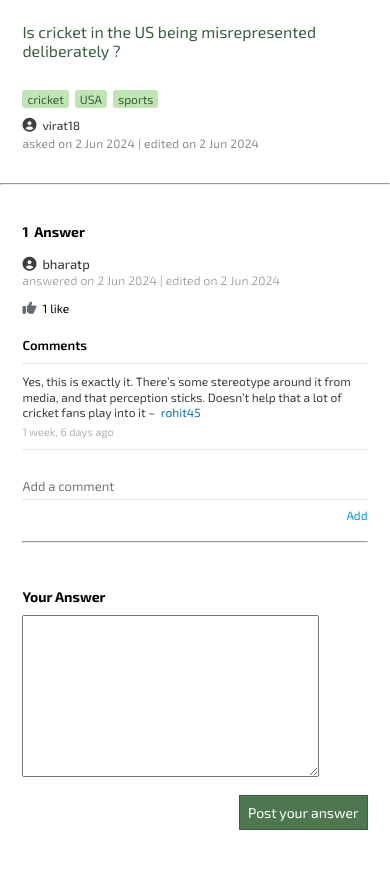
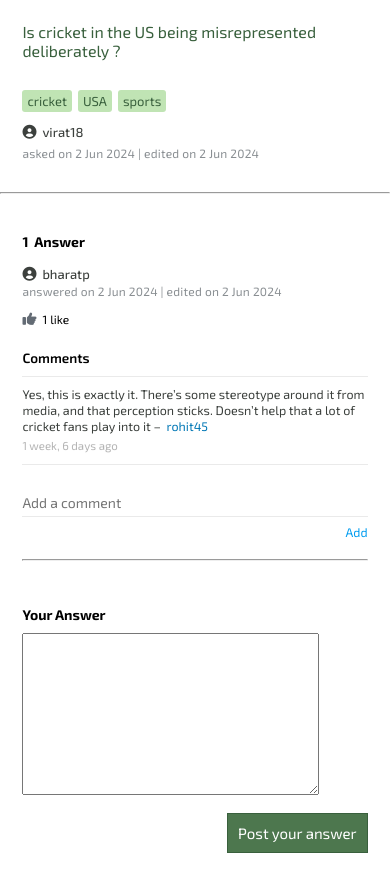
Before and after one commit to RajDeshmukh2001/threadfusion, a Django app: page /singlequestion/7 in a window 390 px wide. Shown: the part 57-933 px from the top of the page. Before the commit the page ends 887 px from the top, so only its background shows below. Run offline with Django 4.2, Linux system fonts and the light colour scheme; a user stored in the database is signed in; data comes from the database, SQL or seed files in the repository; some libraries are stand-ins or nearby versions.

Commit message:
cs50 capstone project

```diff
--- a/threadfusion/static/threadfusion/style.css
+++ b/threadfusion/static/threadfusion/style.css
@@ -1741,16 +1748,16 @@ button.ytp-button {
   }
   .navbar-menu .main-menu .search-input:not(:-moz-placeholder-shown) {
     width: 100%;
-    padding: 6px 10px;
+    padding: 10px 10px;
   }
   .navbar-menu .main-menu .search-input:focus,
   .navbar-menu .main-menu .search-input:not(:placeholder-shown) {
     width: 100%;
-    padding: 6px 10px;
+    padding: 10px 10px;
   }
   .navbar-menu .main-menu .search-box:hover > .search-input {
     width: 100%;
-    padding: 6px 10px;
+    padding: 10px 10px;
   }
   .navbar-menu .main-menu .search-input:not(:-moz-placeholder-shown) + .search-btn {
     color: unset;
@@ -1880,14 +1887,14 @@ button.ytp-button {
   .box-container .top-questions .filtered_questions .answers-date .question-by,
   .box-container .filtered_questions-container .question-box .answers-date .question-by,
   .box-container .filtered_questions-container .filtered_questions .answers-date .question-by {
-    gap: 6px;
+    gap: 10px;
   }
   .box-container .top-questions .question-box .answers-date .question-by .user-name,
   .box-container .top-questions .filtered_questions .answers-date .question-by .user-name,
   .box-container .filtered_questions-container .question-box .answers-date .question-by .user-name,
   .box-container .filtered_questions-container .filtered_questions .answers-date .question-by .user-name {
     color: #39603D;
-    font-size: 11px;
+    font-size: 12.5px;
     transition: 0.4s ease-in-out;
   }
   .box-container .top-questions .question-box .answers-date .question-by .user-name:hover,
@@ -1917,7 +1924,7 @@ button.ytp-button {
   .box-container .top-questions .filtered_questions .question-owner .user-name,
   .box-container .filtered_questions-container .question-box .question-owner .user-name,
   .box-container .filtered_questions-container .filtered_questions .question-owner .user-name {
-    font-size: 11px;
+    font-size: 12.5px;
   }
   .box-container .top-questions .question-box .question-owner .date-posted,
   .box-container .top-questions .filtered_questions .question-owner .date-posted,
@@ -2263,13 +2274,13 @@ button.ytp-button {
   }
   .box-container .singlequestion-container .question-title .edit-delete-btns a,
   .box-container .singlequestion-container .question-title .edit-delete-btns button {
-    font-size: 12px;
-    padding: 3px 8px;
+    font-size: 13px;
+    padding: 4px 10px;
   }
   .box-container .singlequestion-container .user-date-tags {
     align-items: flex-start;
     flex-direction: column;
-    gap: 10px;
+    gap: 12px;
     margin-top: 0.6rem;
   }
   .box-container .singlequestion-container .user-date-tags .tags {
@@ -2278,25 +2289,25 @@ button.ytp-button {
     gap: 6px;
   }
   .box-container .singlequestion-container .user-date-tags .tags li {
-    font-size: 12px;
-    padding: 2.2px 5px;
+    font-size: 13px;
+    padding: 3px 5px;
     border-radius: 3px;
   }
   .box-container .singlequestion-container .user-date-tags .user-name {
     gap: 6px;
-    font-size: 12px;
+    font-size: 13px;
     color: #3C403D;
   }
   .box-container .singlequestion-container .user-date-tags .user-name i {
     font-size: 14px !important;
   }
   .box-container .singlequestion-container .user-date-tags .asked-on {
-    margin-top: 3px;
+    margin-top: 5px;
     font-size: 12px;
     font-weight: 400;
   }
   .box-container .singlequestion-container p {
-    font-size: 13px;
+    font-size: 14px;
     letter-spacing: 0.2px;
   }
   .box-container .singlequestion-container h3 {
@@ -2337,7 +2348,7 @@ button.ytp-button {
   }
   .box-container .allAnswers .answer-box .answer-details .user-details p {
     font-size: 12px;
-    font-weight: 300;
+    font-weight: 400;
   }
   .box-container .allAnswers .answer-box .answer-details .user-details .user-profile {
     font-size: 13px;
@@ -2351,11 +2362,12 @@ button.ytp-button {
   }
   .box-container .allAnswers .answer-box .answer-details .edit-delete-btns a,
   .box-container .allAnswers .answer-box .answer-details .edit-delete-btns button {
-    font-size: 12px;
-    padding: 3px 8px;
+    font-size: 13px;
+    padding: 4px 10px;
   }
   .box-container .allAnswers .answer-box p {
-    font-size: 13px;
+    font-size: 14px;
+    line-height: 1.5;
     letter-spacing: 0.2px;
   }
   .box-container .allAnswers .answer-box h3 {
@@ -2397,29 +2409,29 @@ button.ytp-button {
   }
   .box-container .allAnswers .comments-form-container .comments-form input {
     padding: 5px 0;
-    font-size: 13px;
+    font-size: 14px;
   }
   .box-container .allAnswers .comments-form-container .comments-form button {
-    font-size: 12px;
+    font-size: 12.5px;
   }
   .box-container .allAnswers .comments-container {
-    margin: 1.4rem 0;
+    margin: 1.5rem 0;
   }
   .box-container .allAnswers .comments-container h4 {
-    font-size: 13px;
+    font-size: 13.5px;
   }
   .box-container .allAnswers .comments-container .main-comment {
-    font-size: 12px;
+    font-size: 12.5px;
     line-height: 1.3;
   }
   .box-container .allAnswers .comments-container .main-comment .comment-user {
     display: unset;
-    font-size: 12px;
+    font-size: 12.5px;
     margin-left: 0;
   }
   .box-container .allAnswers .comments-container .main-comment span {
     display: block;
-    font-size: 11px;
+    font-size: 11.5px;
     margin: 4px 0 0;
   }
   .box-container .answer-container {
@@ -2437,12 +2449,12 @@ button.ytp-button {
     display: none;
   }
   .box-container .answer-container .form .ql-container {
-    font-size: 13px;
+    font-size: 15px;
   }
   .box-container .answer-container .form .submit-btn {
-    font-size: 14px;
+    font-size: 15px;
     font-weight: 400;
-    padding: 8px;
+    padding: 10px;
     border: 1px solid #39603D;
   }
   .box-container .answer-container .form .submit-btn:hover {
--- a/threadfusion/static/threadfusion/style.scss
+++ b/threadfusion/static/threadfusion/style.scss
@@ -2509,7 +2521,7 @@ button.ytp-button {
             .user-date-tags {
                 align-items: flex-start;
                 flex-direction: column;
-                gap: 10px;
+                gap: 12px;
                 margin-top: 0.6rem;
 
                 .tags {
@@ -2518,15 +2530,15 @@ button.ytp-button {
                     gap: 6px;
 
                     li {
-                        font-size: 12px;
-                        padding: 2.2px 5px;
+                        font-size: 13px;
+                        padding: 3px 5px;
                         border-radius: 3px;
                     }
                 }
 
                 .user-name {
                     gap: 6px;
-                    font-size: 12px;
+                    font-size: 13px;
                     color: #3C403D;
 
                     i {
@@ -2535,14 +2547,14 @@ button.ytp-button {
                 }
 
                 .asked-on {
-                    margin-top: 3px;
+                    margin-top: 5px;
                     font-size: 12px;
                     font-weight: 400;
                 }
             }
 
             p {
-                font-size: 13px;
+                font-size: 14px;
                 letter-spacing: 0.2px;
             }
 
@@ -2593,7 +2605,7 @@ button.ytp-button {
 
                         p {
                             font-size: 12px;
-                            font-weight: 300;
+                            font-weight: 400;
                         }
 
                         .user-profile {
@@ -2611,14 +2623,15 @@ button.ytp-button {
 
                         a,
                         button {
-                            font-size: 12px;
-                            padding: 3px 8px;
+                            font-size: 13px;
+                            padding: 4px 10px;
                         }
                     }
                 }
 
                 p {
-                    font-size: 13px;
+                    font-size: 14px;
+                    line-height: 1.5;
                     letter-spacing: 0.2px;
                 }
 
@@ -2670,35 +2683,35 @@ button.ytp-button {
 
                     input {
                         padding: 5px 0;
-                        font-size: 13px;
+                        font-size: 14px;
                     }
 
                     button {
-                        font-size: 12px;
+                        font-size: 12.5px;
                     }
                 }
             }
 
             .comments-container {
-                margin: 1.4rem 0;
+                margin: 1.5rem 0;
 
                 h4 {
-                    font-size: 13px;
+                    font-size: 13.5px;
                 }
 
                 .main-comment {
-                    font-size: 12px;
+                    font-size: 12.5px;
                     line-height: 1.3;
 
                     .comment-user {
                         display: unset;
-                        font-size: 12px;
+                        font-size: 12.5px;
                         margin-left: 0;
                     }
 
                     span {
                         display: block;
-                        font-size: 11px;
+                        font-size: 11.5px;
                         margin: 4px 0 0;
                     }
                 }
@@ -2724,13 +2737,13 @@ button.ytp-button {
                 }
 
                 .ql-container {
-                    font-size: 13px;
+                    font-size: 15px;
                 }
 
                 .submit-btn {
-                    font-size: 14px;
+                    font-size: 15px;
                     font-weight: 400;
-                    padding: 8px;
+                    padding: 10px;
                     border: 1px solid #39603D;
 
                     &:hover {
--- a/threadfusion/templates/threadfusion/editanswer.html
+++ b/threadfusion/templates/threadfusion/editanswer.html
@@ -8,7 +8,7 @@
                     <i class="fa fa-check-circle"></i>
                     <p>Success! {{ alert }}</p>
                 </div>
-                <i class="fa-solid fa-xmark" id="close-toast" data-redirect="https://rajdeshmukh.pythonanywhere.com/singlequestion/{{ question_id }}"></i>
+                <i class="fa-solid fa-xmark" id="close-toast" data-redirect="https://threadfusion-django.onrender.com/singlequestion/{{ question_id }}"></i>
             </div>
         </div>
     {% endif %}
--- a/threadfusion/templates/threadfusion/editquestion.html
+++ b/threadfusion/templates/threadfusion/editquestion.html
@@ -8,7 +8,7 @@
                     <i class="fa fa-check-circle"></i>
                     <p>Success! {{ alert }}</p>
                 </div>
-                <i class="fa-solid fa-xmark" id="close-toast" data-redirect="https://rajdeshmukh.pythonanywhere.com/singlequestion/{{ question.id }}"></i>
+                <i class="fa-solid fa-xmark" id="close-toast" data-redirect="https://threadfusion-django.onrender.com/singlequestion/{{ question.id }}"></i>
             </div>
         </div>
     {% endif %}
--- a/threadfusion/templates/threadfusion/navbar.html
+++ b/threadfusion/templates/threadfusion/navbar.html
@@ -16,6 +16,8 @@
     <script src="https://cdn.quilljs.com/1.3.6/quill.js"></script>
 
     <link rel="stylesheet" href="https://cdnjs.cloudflare.com/ajax/libs/font-awesome/6.0.0/css/all.min.css" integrity="sha512-9usAa10IRO0HhonpyAIVpjrylPvoDwiPUiKdWk5t3PyolY1cOd4DSE0Ga+ri4AuTroPR5aQvXU9xC6qOPnzFeg==" crossorigin="anonymous" referrerpolicy="no-referrer" />
+
+    <link rel="icon" href="{% static 'threadfusion/chat.png' %}" type="image/png">
 </head>
 <body>
     <nav class="navbar-menu">
--- a/threadfusion/templates/threadfusion/search.html
+++ b/threadfusion/templates/threadfusion/search.html
@@ -37,6 +37,7 @@
             </div>
         {% endfor %}
 
+        {% if question_count > 0 %}
             <div class="pagination">
                 <ul class="pages">
                     {% if page_obj.has_previous %}
@@ -60,5 +61,6 @@
                     {% endif %}
                 </ul>
             </div>
+        {% endif %}
     </div>
 {% endblock %}
--- a/threadfusion/templates/threadfusion/updateprofile.html
+++ b/threadfusion/templates/threadfusion/updateprofile.html
@@ -8,7 +8,7 @@
                     <i class="fa fa-check-circle"></i>
                     <p>Success! {{ alert }}</p>
                 </div>
-                <i class="fa-solid fa-xmark" id="close-toast" data-redirect="http://127.0.0.1:8000/userprofile/{{ user_id }}"></i>
+                <i class="fa-solid fa-xmark" id="close-toast" data-redirect="https://threadfusion-django.onrender.com/userprofile/{{ user_id }}"></i>
             </div>
         </div>
     {% endif %}
--- a/threadfusion/templates/threadfusion/userAssets.html
+++ b/threadfusion/templates/threadfusion/userAssets.html
@@ -3,7 +3,7 @@
 {% block body %}
     <div class="filtered_questions-container">
         {% if asset == 'questions' %}
-            <h2 class="module-title">Questions posted by {{ user }}</h2>
+            <h2 class="module-title">Questions posted by <span>"{{ user }}"</span></h2>
             {% for user_question in user_questions %}
                 <div class="filtered_questions">
                     <a href="{% url 'singlequestion' id=user_question.question.id %}" class="title">{{ user_question.question.title }}</a>
@@ -32,7 +32,7 @@
             {% endfor %}
 
         {% elif asset == 'answers'  %}
-            <h2 class="module-title">Answers posted by {{ user }}</h2>
+            <h2 class="module-title">Answers posted by <span>"{{ user }}"</span></h2>
             {% for user_answer in user_answers %}
                 <div class="filtered_questions">
                     <a href="{% url 'singlequestion' id=user_answer.question.id %}" class="title">
@@ -62,7 +62,7 @@
             {% endfor %}
 
         {% elif asset == 'comments'  %}
-            <h2 class="module-title">Comments posted by {{ user }}</h2>
+            <h2 class="module-title">Comments posted by <span>"{{ user }}"</span></h2>
             {% for user_comment in user_comments %}
                 <div class="filtered_questions">
                     <a href="{% url 'singlequestion' id=user_comment.question.id %}" class="title">
--- a/threadfusion/views.py
+++ b/threadfusion/views.py
@@ -260,7 +260,6 @@ def tags(request, tag):
 
     return render(request, "threadfusion/tags.html", {
         "tag": tag,
-        "question_count": filtered_questions,
         "filtered_questions": questions,
         "page_obj": page_obj,
     })
```
Also changed, not shown: other parts of threadfusion/static/threadfusion/style.css (+39 -28 lines), other parts of threadfusion/static/threadfusion/style.scss (+48 -36 lines), threadfusion/static/threadfusion/chat.png (added), 1 other file. Lines whose indentation alone changed are shown as unchanged.
